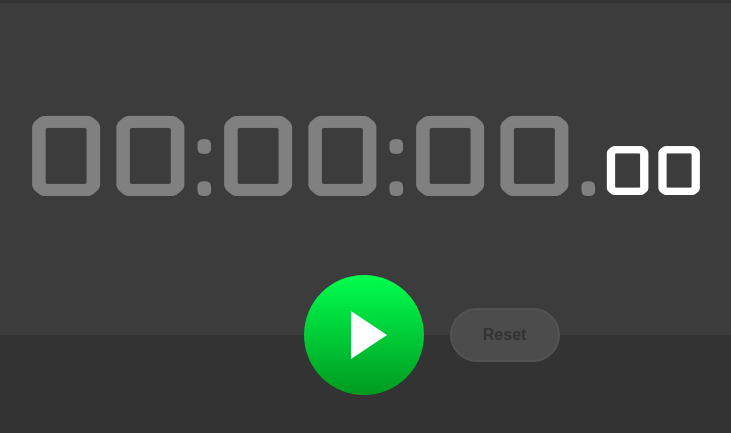
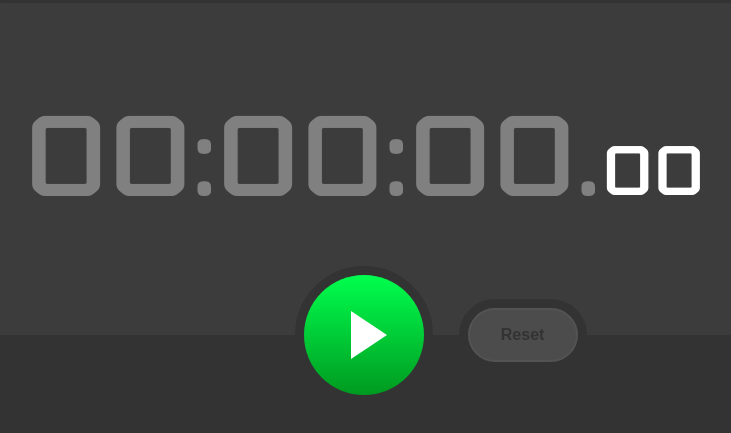
Before and after one commit to manoj-abhisargahas/stopwatch, a plain HTML site: page index.html in a window 1280 px wide. Shown: the part 77-510 px from the top of the page, without its empty margins (270-1001 px from the left). Drawn offline with Linux system fonts and the light colour scheme.

Commit message:
Changed Button Borders

```diff
--- a/stopwatch.css
+++ b/stopwatch.css
@@ -67,14 +67,27 @@ button{
 	align-items:center;
 	font-weight:600;
 }
-.buttons{
+.buttons {
+	--main-btn-width: clamp(20px, 30vw, 120px);
+	--main-btn-height: clamp(20px, 30vw, 120px);
+	--side-btn-width: clamp(18px, 24vw, 110px);
+	--side-btn-height: clamp(12px, 14vw, 54px);
+	--btn-border: clamp(2px, 2vw, 9px);
 	position: absolute;
-	bottom: calc(0px - (clamp(20px, 30vw, 120px) / 2));
+	bottom: calc(0px - (var(--main-btn-width) / 2) - var(--btn-border));
+}
+.buttons .main-btns,
+.buttons .side-btns {
+    border: var(--btn-border) solid #333333;
+}
+.buttons .main-btns {
+    border-radius: 50%;
 }
 .buttons .side-btns {
 	position: absolute;
-	bottom: calc(50% - (clamp(12px, 14vw, 54px) / 2));
+	bottom: calc(50% - (var(--side-btn-height) / 2) - var(--btn-border));
 	left: calc(100% + clamp(5px, 2vw, 26px));
+	border-radius: 40px;
 }
 button#start{
 	background-image:linear-gradient(#00ff4e,#009a20);
@@ -92,14 +105,14 @@ button#stop:active{
 }
 button#start,
 button#stop {
-	width: clamp(20px, 30vw, 120px);
-	height: clamp(20px, 30vw, 120px);
+	width: var(--main-btn-width);
+	height: var(--main-btn-height);
 	border-radius: 50%;
 }
 button#reset,
 button#lap {
-	width: clamp(18px, 24vw, 110px);
-	height: clamp(12px, 14vw, 54px);
+	width: var(--side-btn-width);
+	height: var(--side-btn-height);
 	border-radius: 40px;
 	font-size: clamp(5px, 4vw, 16px);
 }
```
